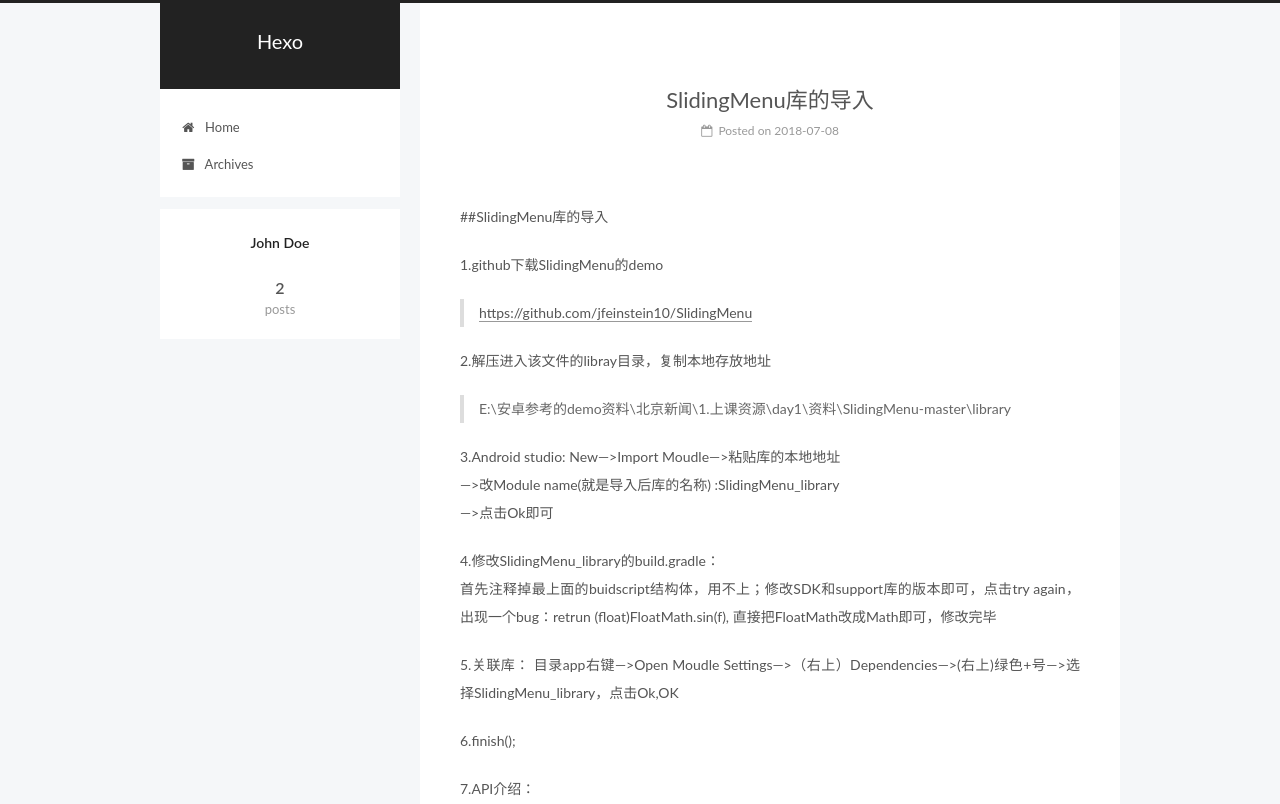
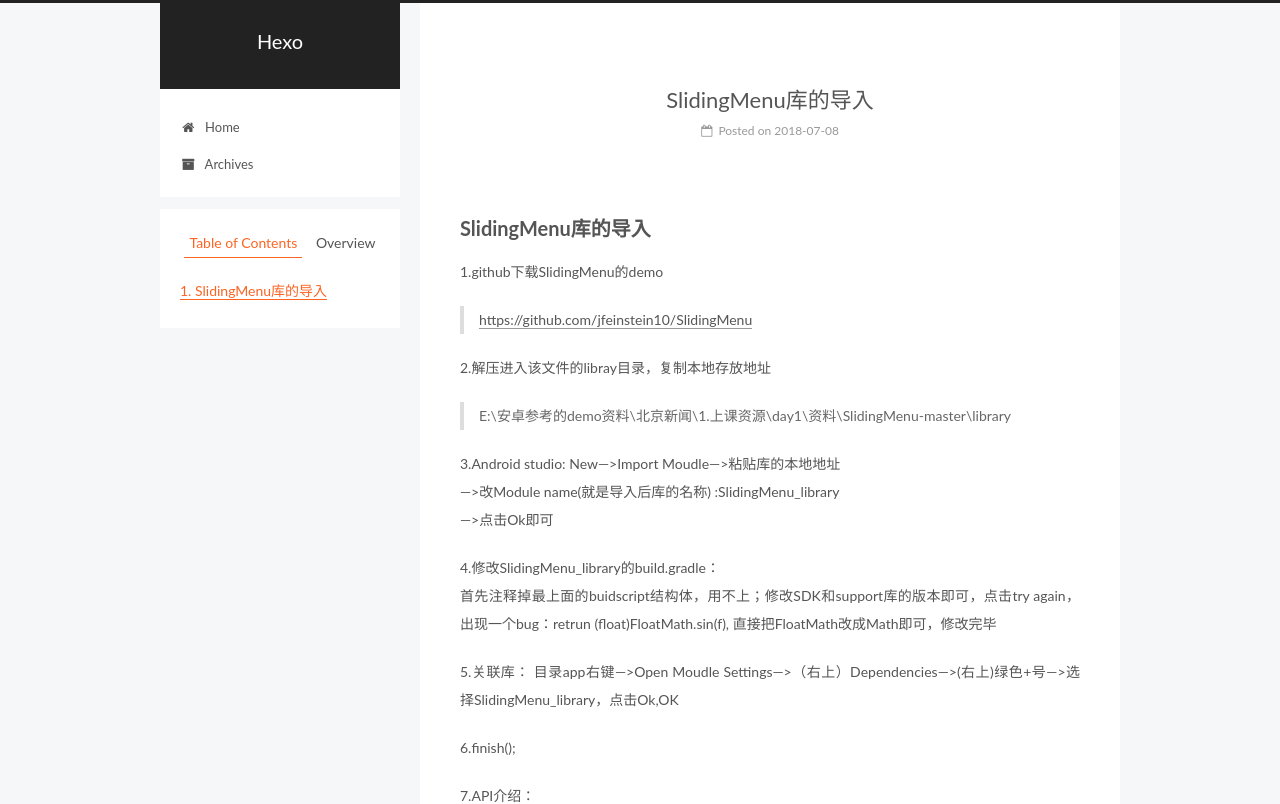
Before and after one commit to FeishengQiu/FeishengQiu.github.io, a plain HTML site: page 2018/07/08/SlidingMenu/index.html in a window 1280 px wide. Shown: the top 804 px of the page. Drawn offline with Linux system fonts and the light colour scheme.

Commit message:
Site updated: 2018-08-16 20:48:05

```diff
--- a/2018/07/08/SlidingMenu/index.html
+++ b/2018/07/08/SlidingMenu/index.html
@@ -79,17 +79,17 @@
 
 
 
-<meta name="description" content="##SlidingMenu库的导入 1.github下载SlidingMenu的demo  https://github.com/jfeinstein10/SlidingMenu  2.解压进入该文件的libray目录，复制本地存放地址  E:\安卓参考的demo资料\北京新闻\1.上课资源\day1\资料\SlidingMenu-master\library  3.Android studio:">
+<meta name="description" content="SlidingMenu库的导入1.github下载SlidingMenu的demo  https://github.com/jfeinstein10/SlidingMenu  2.解压进入该文件的libray目录，复制本地存放地址  E:\安卓参考的demo资料\北京新闻\1.上课资源\day1\资料\SlidingMenu-master\library  3.Android studio:  N">
 <meta property="og:type" content="article">
 <meta property="og:title" content="SlidingMenu库的导入">
 <meta property="og:url" content="http://yoursite.com/2018/07/08/SlidingMenu/index.html">
 <meta property="og:site_name" content="Hexo">
-<meta property="og:description" content="##SlidingMenu库的导入 1.github下载SlidingMenu的demo  https://github.com/jfeinstein10/SlidingMenu  2.解压进入该文件的libray目录，复制本地存放地址  E:\安卓参考的demo资料\北京新闻\1.上课资源\day1\资料\SlidingMenu-master\library  3.Android studio:">
+<meta property="og:description" content="SlidingMenu库的导入1.github下载SlidingMenu的demo  https://github.com/jfeinstein10/SlidingMenu  2.解压进入该文件的libray目录，复制本地存放地址  E:\安卓参考的demo资料\北京新闻\1.上课资源\day1\资料\SlidingMenu-master\library  3.Android studio:  N">
 <meta property="og:locale" content="default">
-<meta property="og:updated_time" content="2018-08-16T12:43:12.398Z">
+<meta property="og:updated_time" content="2018-08-16T12:47:50.943Z">
 <meta name="twitter:card" content="summary">
 <meta name="twitter:title" content="SlidingMenu库的导入">
-<meta name="twitter:description" content="##SlidingMenu库的导入 1.github下载SlidingMenu的demo  https://github.com/jfeinstein10/SlidingMenu  2.解压进入该文件的libray目录，复制本地存放地址  E:\安卓参考的demo资料\北京新闻\1.上课资源\day1\资料\SlidingMenu-master\library  3.Android studio:">
+<meta name="twitter:description" content="SlidingMenu库的导入1.github下载SlidingMenu的demo  https://github.com/jfeinstein10/SlidingMenu  2.解压进入该文件的libray目录，复制本地存放地址  E:\安卓参考的demo资料\北京新闻\1.上课资源\day1\资料\SlidingMenu-master\library  3.Android studio:  N">
 
 
 
@@ -299,8 +299,7 @@
 
 
 
-        <p>##SlidingMenu库的导入</p>
-<p>1.github下载SlidingMenu的demo</p>
+        <h2 id="SlidingMenu库的导入"><a href="#SlidingMenu库的导入" class="headerlink" title="SlidingMenu库的导入"></a>SlidingMenu库的导入</h2><p>1.github下载SlidingMenu的demo</p>
 <blockquote>
 <p><a href="https://github.com/jfeinstein10/SlidingMenu" target="_blank" rel="noopener">https://github.com/jfeinstein10/SlidingMenu</a></p>
 </blockquote>
@@ -427,8 +426,17 @@ setBehindScrollScale
 
 
 
+        <ul class="sidebar-nav motion-element">
+          <li class="sidebar-nav-toc sidebar-nav-active" data-target="post-toc-wrap">
+            Table of Contents
+          </li>
+          <li class="sidebar-nav-overview" data-target="site-overview-wrap">
+            Overview
+          </li>
+        </ul>
 
-      <section class="site-overview-wrap sidebar-panel sidebar-panel-active">
+
+      <section class="site-overview-wrap sidebar-panel">
         <div class="site-overview">
           <div class="site-author motion-element" itemprop="author" itemscope itemtype="http://schema.org/Person">
 
@@ -470,6 +478,22 @@ setBehindScrollScale
         </div>
       </section>
 
+
+      <!--noindex-->
+        <section class="post-toc-wrap motion-element sidebar-panel sidebar-panel-active">
+          <div class="post-toc">
+
+
+
+
+
+
+              <div class="post-toc-content"><ol class="nav"><li class="nav-item nav-level-2"><a class="nav-link" href="#SlidingMenu库的导入"><span class="nav-number">1.</span> <span class="nav-text">SlidingMenu库的导入</span></a></li></ol></div>
+
+
+          </div>
+        </section>
+      <!--/noindex-->
 
 
 
--- a/css/main.css
+++ b/css/main.css
@@ -1823,7 +1823,7 @@ pre .javascript .function {
   width: 4px;
   height: 4px;
   border-radius: 50%;
-  background: #75654e;
+  background: #ff3ed2;
 }
 .links-of-blogroll {
   font-size: 13px;
```
Also changed, not shown: index.html (+1 -2 lines).
